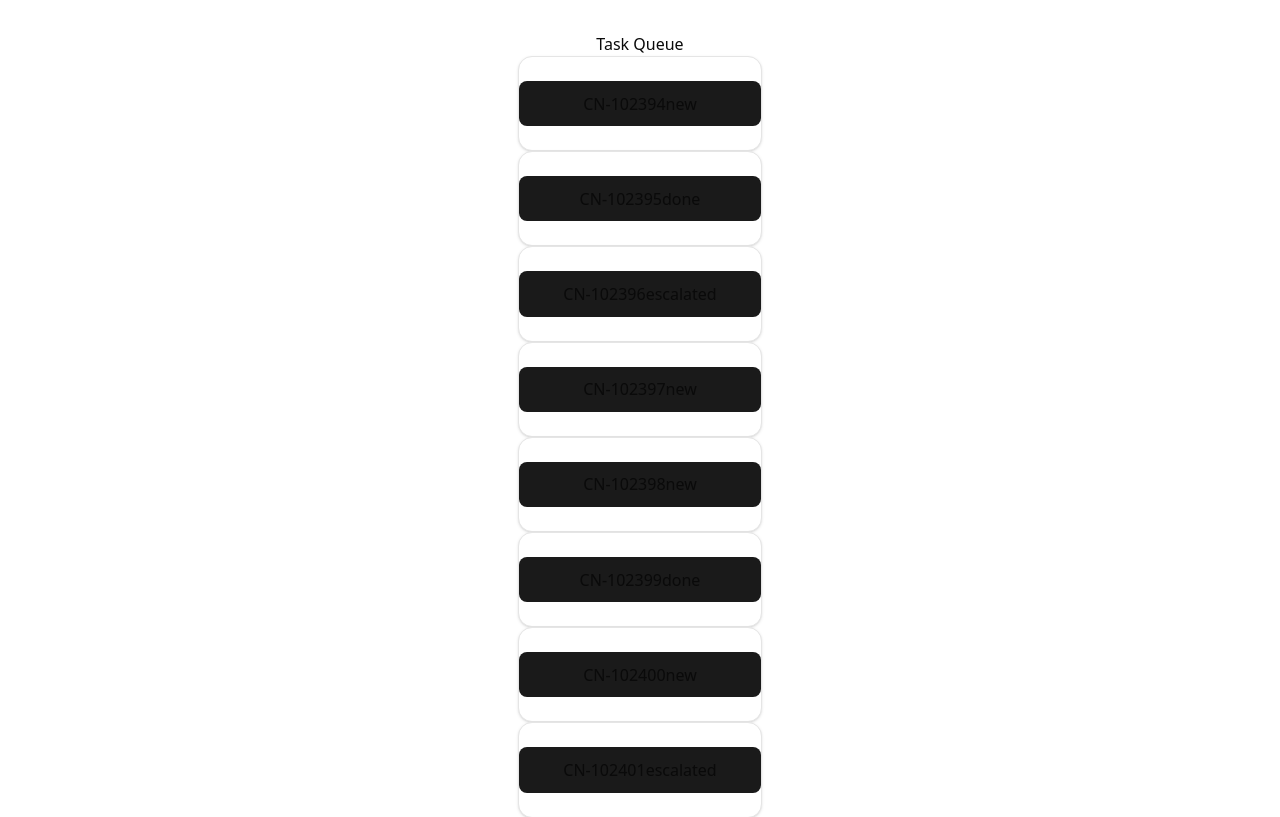
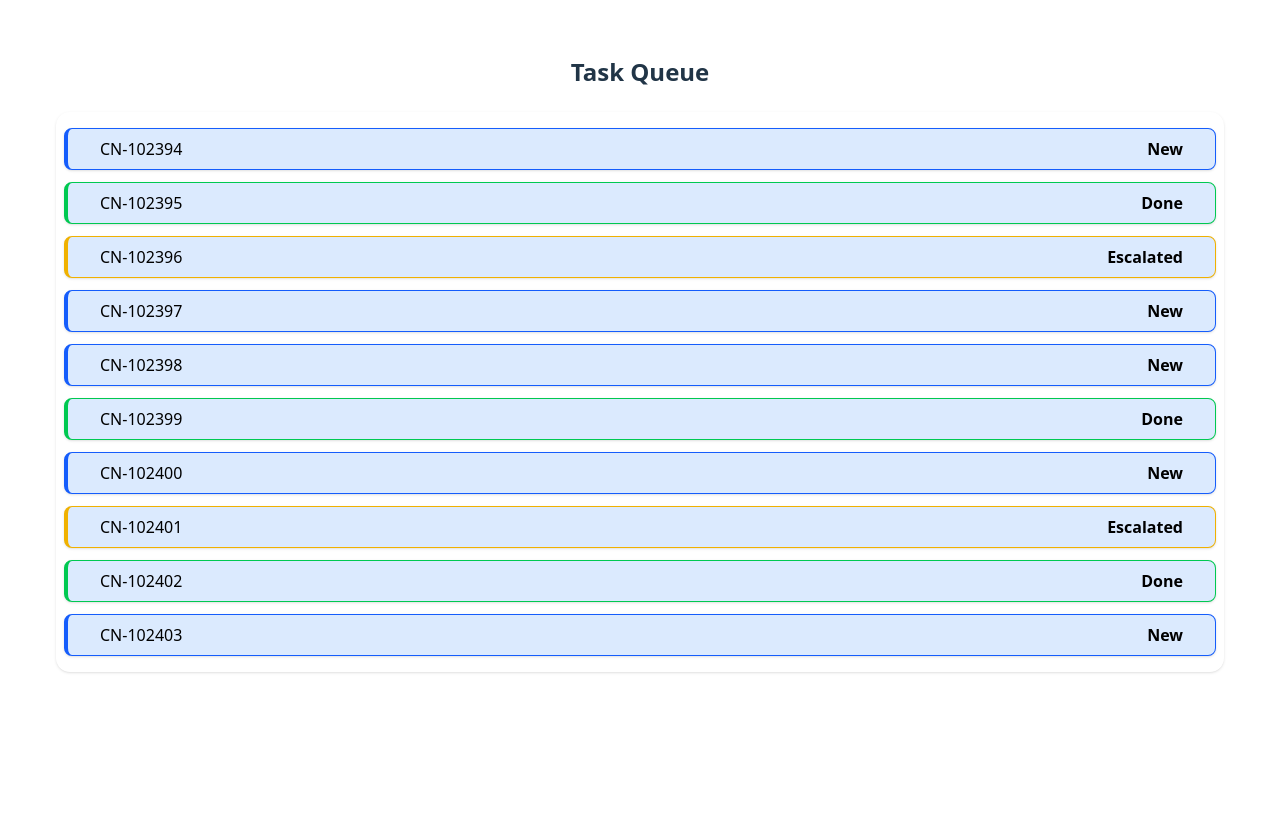
Before and after one commit to Catherine358/tasks-manager-shadcn, a React (Vite) app: page / in a window 1280 px wide. Shown: the top 817 px of the page. Built offline with nearby package versions, Linux system fonts and the light colour scheme.

Commit message:
added styles as tailwind classes, removed unused styles from index.css, added card to TaskItem.tsx

```diff
--- a/src/components/TaskItem.tsx
+++ b/src/components/TaskItem.tsx
@@ -7,17 +7,25 @@ export default function TaskItem({ task }: { task: Task }) {
 
     const taskHandler = () => navigate(`/task/${task.id}`);
 
+    const classNameByStatus = `border-l-4 ${
+        task.status === "done" ? "border-green-500" :
+            task.status === "new" ? "border-blue-600" :
+                "border-yellow-500"
+    }`;
+
     return (
         <li>
-            <Card asChild>
+            <Card asChild
+                  className={`flex cursor-pointer w-full justify-between items-center bg-blue-100 border border-gray-300 rounded-md p-2 text-black text-base transition-shadow focus:outline-blue-600 focus:outline-2 focus:outline-offset-2 hover:shadow-md ${classNameByStatus}`}
+            >
                 <button
-
+                    className="w-full bg-transparent text-black"
                     onClick={taskHandler}
                     aria-label={`View task ${task.contractNumber} - ${task.name}, Status: ${task.status}`}
                 >
-                    <CardContent>
+                    <CardContent className="flex justify-between items-center">
                         <span>{task.contractNumber}</span>
-                        <span>{task.status}</span>
+                        <span className="font-semibold capitalize">{task.status}</span>
                     </CardContent>
                 </button>
             </Card>
--- a/src/components/TaskList.tsx
+++ b/src/components/TaskList.tsx
@@ -10,7 +10,7 @@ type TaskListProps = {
 export default function TaskList({ tasks }: TaskListProps) {
 
     return (
-        <ul >
+        <ul className="list-none py-4 px-2 flex flex-col gap-3 rounded-xl shadow-sm">
             {tasks.map((task) => (
                 <TaskItem key={task.id} task={task} />
             ))}
--- a/src/index.css
+++ b/src/index.css
@@ -62,30 +62,14 @@ a:hover {
 
 body {
   margin: 0;
-  display: flex;
-  place-items: center;
   min-width: 320px;
   min-height: 100vh;
 }
 
 button {
-  border-radius: 8px;
-  border: 1px solid transparent;
-  padding: 0.6em 1.2em;
-  font-size: 1em;
-  font-weight: 500;
   font-family: inherit;
-  background-color: #1a1a1a;
-  cursor: pointer;
-  transition: border-color 0.25s;
 }
-button:hover {
-  border-color: #646cff;
-}
-button:focus,
-button:focus-visible {
-  outline: 4px auto -webkit-focus-ring-color;
-}
+
 
 @theme inline {
   --radius-sm: calc(var(--radius) - 4px);
@@ -128,45 +112,12 @@ button:focus-visible {
   --color-sidebar-ring: var(--sidebar-ring);
 }
 
-.dark {
-  --background: oklch(0.145 0 0);
-  --foreground: oklch(0.985 0 0);
-  --card: oklch(0.205 0 0);
-  --card-foreground: oklch(0.985 0 0);
-  --popover: oklch(0.205 0 0);
-  --popover-foreground: oklch(0.985 0 0);
-  --primary: oklch(0.922 0 0);
-  --primary-foreground: oklch(0.205 0 0);
-  --secondary: oklch(0.269 0 0);
-  --secondary-foreground: oklch(0.985 0 0);
-  --muted: oklch(0.269 0 0);
-  --muted-foreground: oklch(0.708 0 0);
-  --accent: oklch(0.269 0 0);
-  --accent-foreground: oklch(0.985 0 0);
-  --destructive: oklch(0.704 0.191 22.216);
-  --border: oklch(1 0 0 / 10%);
-  --input: oklch(1 0 0 / 15%);
-  --ring: oklch(0.556 0 0);
-  --chart-1: oklch(0.488 0.243 264.376);
-  --chart-2: oklch(0.696 0.17 162.48);
-  --chart-3: oklch(0.769 0.188 70.08);
-  --chart-4: oklch(0.627 0.265 303.9);
-  --chart-5: oklch(0.645 0.246 16.439);
-  --sidebar: oklch(0.205 0 0);
-  --sidebar-foreground: oklch(0.985 0 0);
-  --sidebar-primary: oklch(0.488 0.243 264.376);
-  --sidebar-primary-foreground: oklch(0.985 0 0);
-  --sidebar-accent: oklch(0.269 0 0);
-  --sidebar-accent-foreground: oklch(0.985 0 0);
-  --sidebar-border: oklch(1 0 0 / 10%);
-  --sidebar-ring: oklch(0.556 0 0);
-}
-
-@layer base {
-  * {
-    @apply border-border outline-ring/50;
+@media (prefers-color-scheme: light) {
+  :root {
+    color: #213547;
+    background-color: #ffffff;
   }
-  body {
-    @apply bg-background text-foreground;
+  a:hover {
+    color: #747bff;
   }
 }
--- a/src/pages/TaskQueue.tsx
+++ b/src/pages/TaskQueue.tsx
@@ -10,9 +10,9 @@ export default function TaskQueue() {
     });
 
     return (
-        <main >
-            <h1>Task Queue</h1>
-            <section>
+        <main className="p-6 flex flex-col gap-6">
+            <h1 className="text-2xl font-semibold">Task Queue</h1>
+            <section className="flex-1">
                 <TaskList tasks={tasks} />
             </section>
             </main>
```
